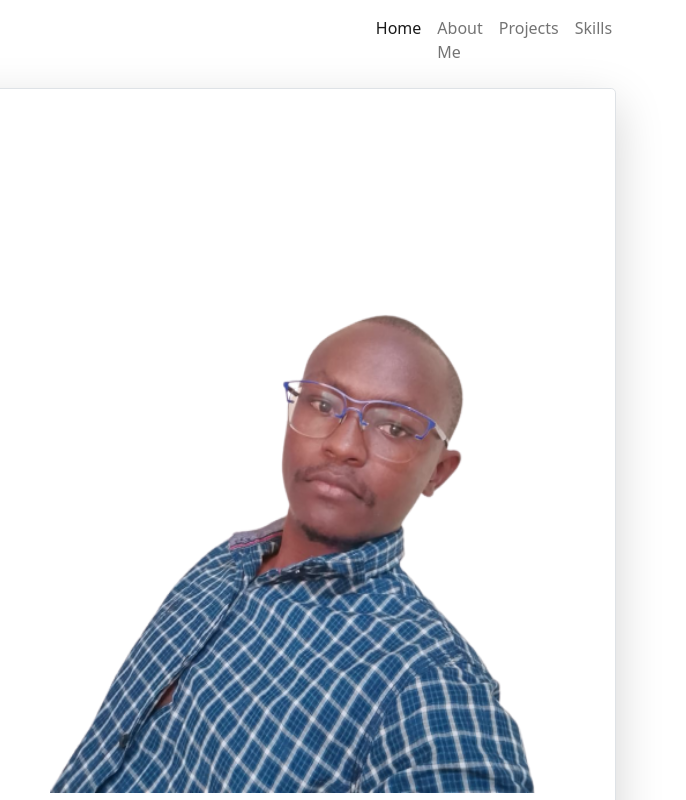
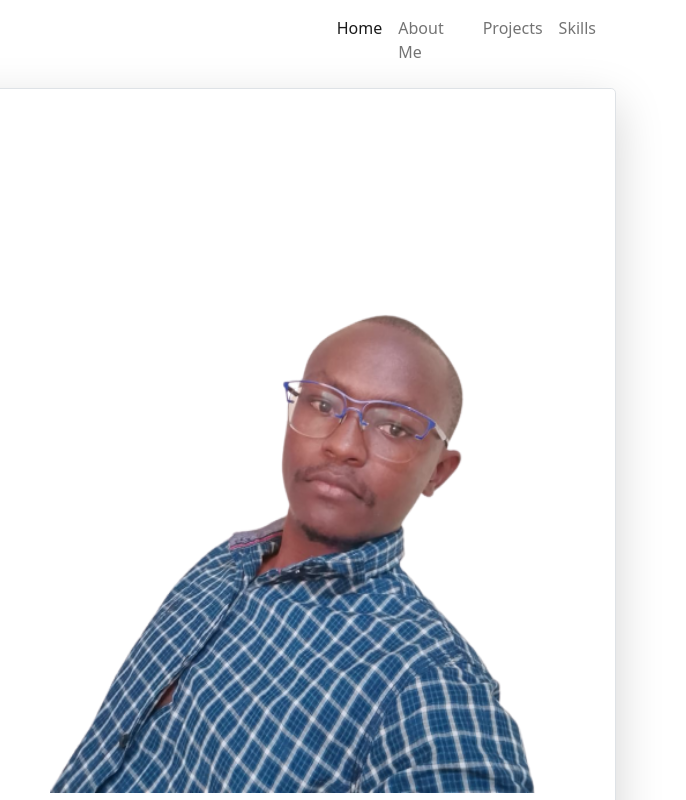
Before and after one commit to Felixmkn/Felix_portfolio, a plain HTML site: page index.html in a window 1280 px wide. Shown: the top 800 px of the page, 594-1280 px from the left. Drawn offline with nearby package versions, Linux system fonts and the light colour scheme.

Commit message:
updated .css

```diff
--- a/style.css
+++ b/style.css
@@ -13,7 +13,7 @@
     padding: 2px 10px;
 }
 .menu-right{
-    margin-left: 64.5%;
+    margin-left: 61%;
 }
 .photo > img{
   margin-bottom: 4em;
```
